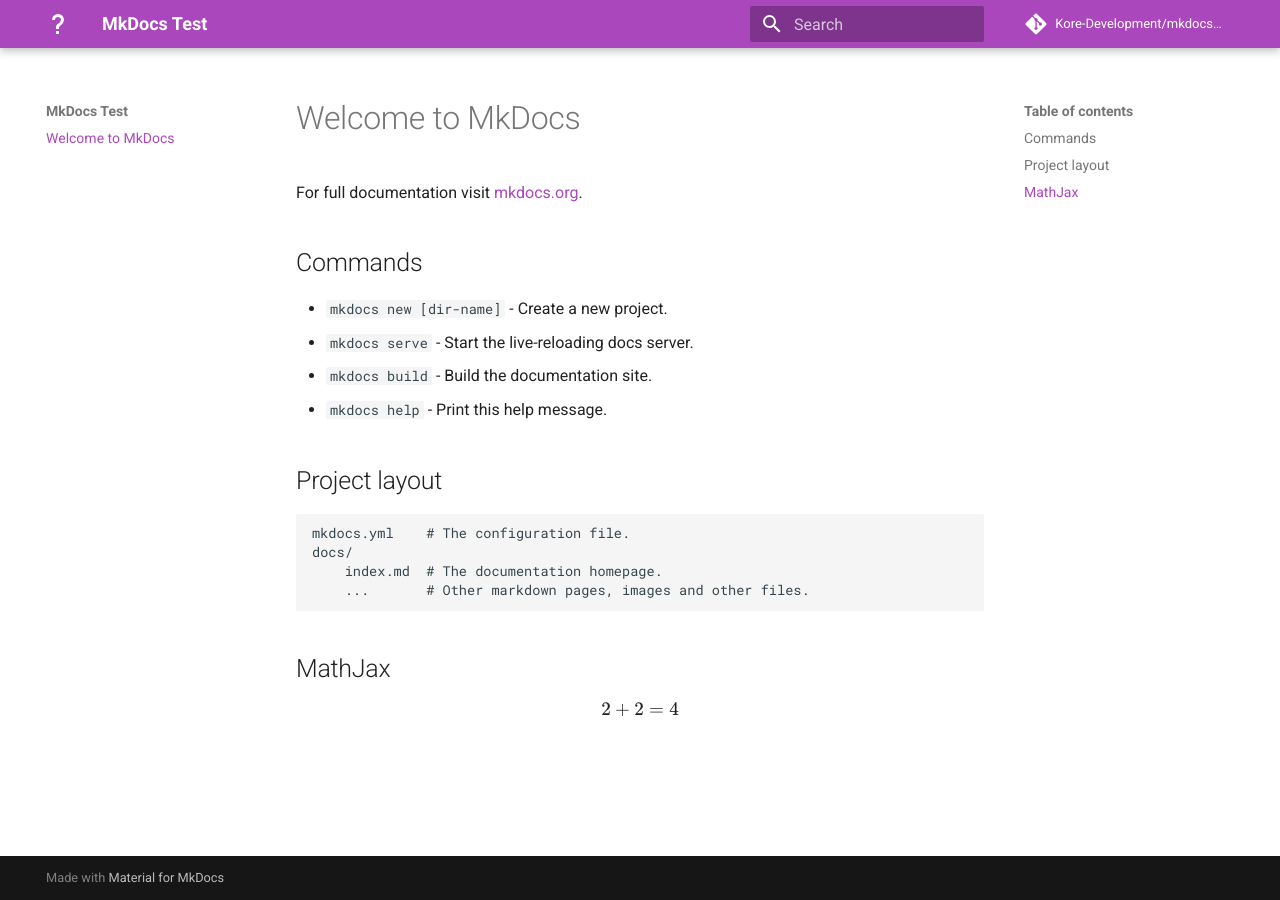
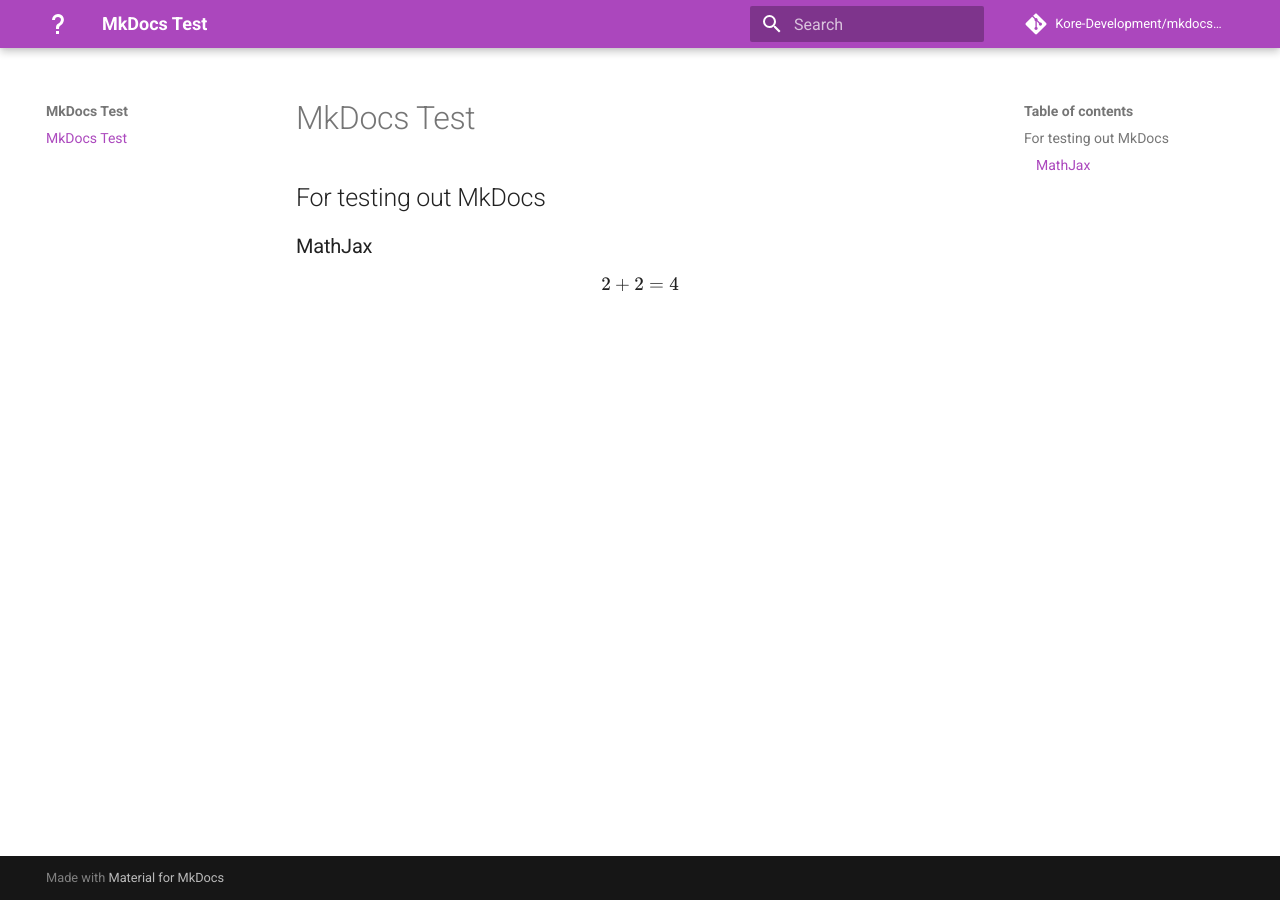
Before and after one commit to Kore-Development/mkdocs-test, an MkDocs documentation site: the page built from docs/index.md, in a window 1280 px wide. Built offline with MkDocs 1.6.1 and Material for MkDocs 9.7.7, drawn with Linux system fonts in a browser that asks for light colours; formulas are drawn with MathJax 3; comment, search, counter and statistics services are not loaded.

Commit message:
Update index.md

```diff
--- a/docs/index.md
+++ b/docs/index.md
@@ -1,21 +1,6 @@
-# Welcome to MkDocs
-
-For full documentation visit [mkdocs.org](https://mkdocs.org).
-
-## Commands
-
-* `mkdocs new [dir-name]` - Create a new project.
-* `mkdocs serve` - Start the live-reloading docs server.
-* `mkdocs build` - Build the documentation site.
-* `mkdocs help` - Print this help message.
-
-## Project layout
-
-    mkdocs.yml    # The configuration file.
-    docs/
-        index.md  # The documentation homepage.
-        ...       # Other markdown pages, images and other files.
-## MathJax
+# MkDocs Test
+## For testing out MkDocs
+### MathJax
 $$
 2+2=4
 $$
```
